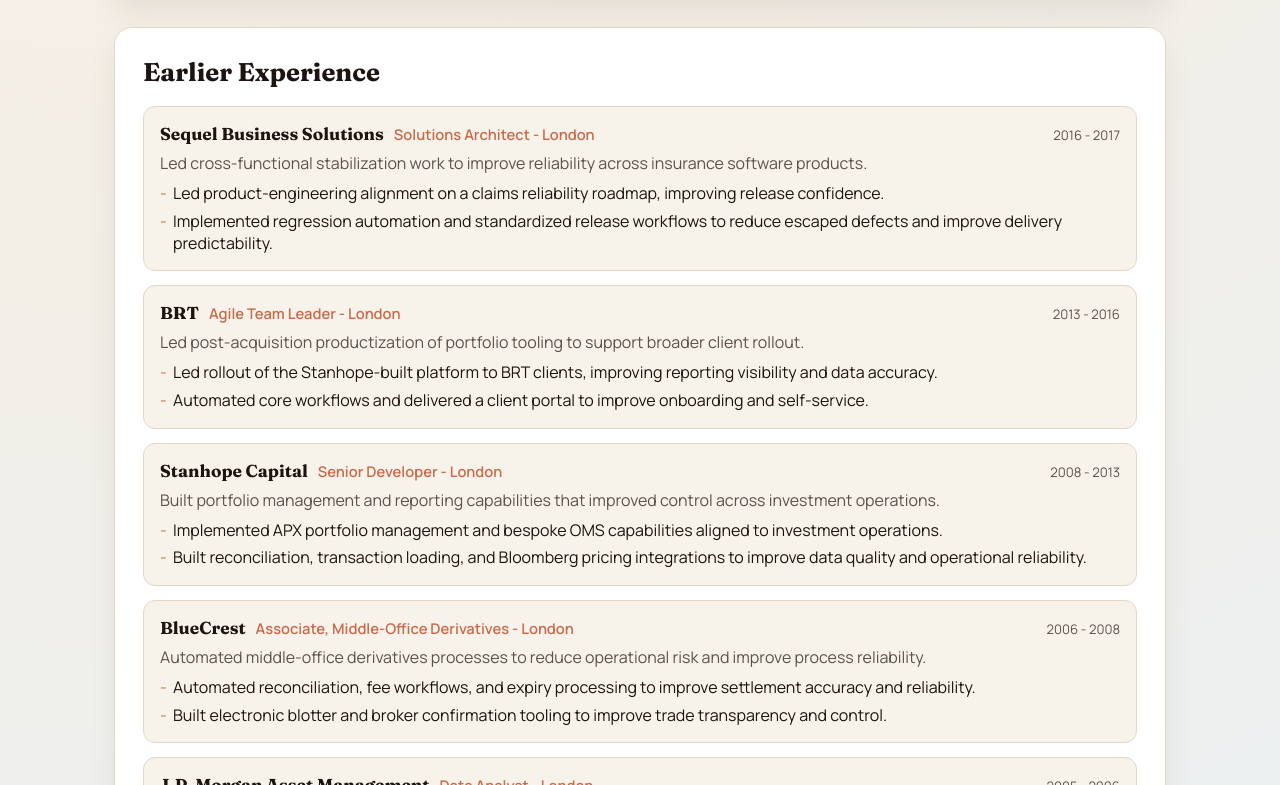
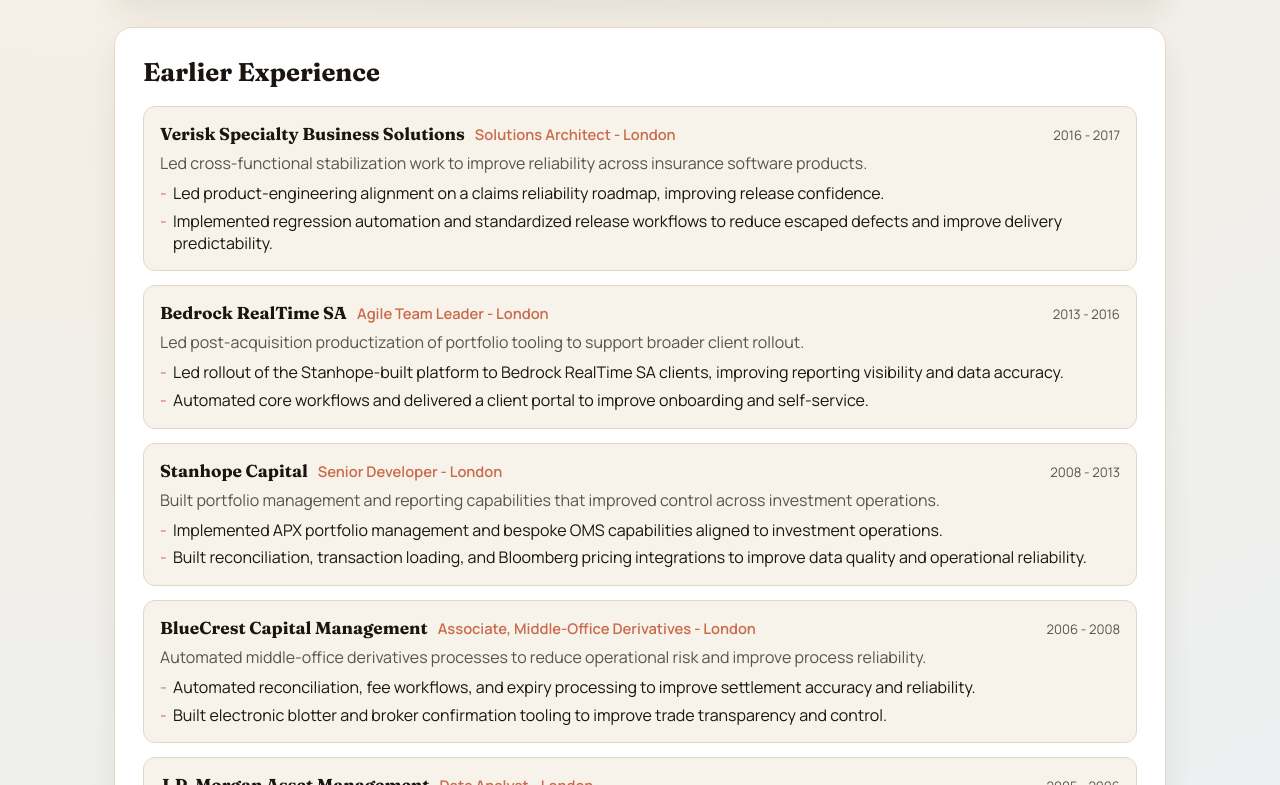
Before and after one commit to m17kea/cv, a Vue app: page / in a window 1280 px wide. Shown: the part 1635-2420 px from the top of the page. Built offline with nearby package versions, Linux system fonts and the light colour scheme.

Commit message:
Update education grades and standardize company names

```diff
--- a/src/data/education.js
+++ b/src/data/education.js
@@ -3,6 +3,6 @@
     line: 'BSc Actuarial Science (Hons), City University London (2001 - 2004)',
   },
   {
-    line: 'A-Levels: Maths (A), Further Maths (B), Physics (B)',
+    line: 'A-Levels: Maths (A+), Further Maths (A), Physics (A)',
   },
 ]
--- a/src/data/experience.js
+++ b/src/data/experience.js
@@ -33,7 +33,7 @@
     ],
   },
   {
-    company: 'Sequel Business Solutions',
+    company: 'Verisk Specialty Business Solutions',
     location: 'London',
     title: 'Solutions Architect',
     dateRange: '2016 - 2017',
@@ -45,13 +45,13 @@
     ],
   },
   {
-    company: 'BRT',
+    company: 'Bedrock RealTime SA',
     location: 'London',
     title: 'Agile Team Leader',
     dateRange: '2013 - 2016',
     overview: 'Led post-acquisition productization of portfolio tooling to support broader client rollout.',
     highlights: [
-      'Led rollout of the Stanhope-built platform to BRT clients, improving reporting visibility and data accuracy.',
+      'Led rollout of the Stanhope-built platform to Bedrock RealTime SA clients, improving reporting visibility and data accuracy.',
       'Automated core workflows and delivered a client portal to improve onboarding and self-service.',
     ],
   },
@@ -67,7 +67,7 @@
     ],
   },
   {
-    company: 'BlueCrest',
+    company: 'BlueCrest Capital Management',
     location: 'London',
     title: 'Associate, Middle-Office Derivatives',
     dateRange: '2006 - 2008',
--- a/src/data/experience_infra.js
+++ b/src/data/experience_infra.js
@@ -69,12 +69,12 @@
       'Impact: Turned a two-person prototype into a secure, scalable risk platform with minutes-to-seconds latency.',
   },
   {
-    company: 'Sequel Business Solutions',
+    company: 'Verisk Specialty Business Solutions',
     location: 'London',
     title: 'Solutions Architect',
     dateRange: 'January 2016 - January 2017',
     overview:
-      'Verisk Specialty Business Solutions (formerly Sequel Business Solutions) has been a leading industry software specialist for over 25 years, delivering impactful, reliable solutions that provide end-to-end management of insurance and reinsurance operations.',
+      'Verisk Specialty Business Solutions has been a leading industry software specialist for over 25 years, delivering impactful, reliable solutions that provide end-to-end management of insurance and reinsurance operations.',
     highlights: [
       'Rebuilt developer workflows across source control, CI/CD, and automated deployments using infrastructure-as-code.',
       'Implemented automated and parallel testing with Selenium regression coverage to accelerate feedback cycles.',
@@ -82,12 +82,12 @@
     ],
   },
   {
-    company: 'BRT',
+    company: 'Bedrock RealTime SA',
     location: 'London',
     title: 'Agile Team Leader',
     dateRange: 'November 2013 - January 2016',
     overview:
-      'BRT is a multi-award-winning provider of business process outsourcing and bespoke software solutions for wealth managers, independent asset managers, funds, private banks, and trust companies.',
+      'Bedrock RealTime SA is a multi-award-winning provider of business process outsourcing and bespoke software solutions for wealth managers, independent asset managers, funds, private banks, and trust companies.',
     highlights: [
       'Implemented a modern delivery stack for planning, source control, and CI/CD.',
       'Engineered automated ingestion and translation of multi-source custodian data.',
@@ -112,7 +112,7 @@
     ],
   },
   {
-    company: 'Bluecrest',
+    company: 'BlueCrest Capital Management',
     location: 'London',
     title: 'Associate Middle-Office Derivatives',
     dateRange: 'July 2006 - July 2008',
```
Also changed, not shown: 1 other file (tests, documents, lock files or other folders).
